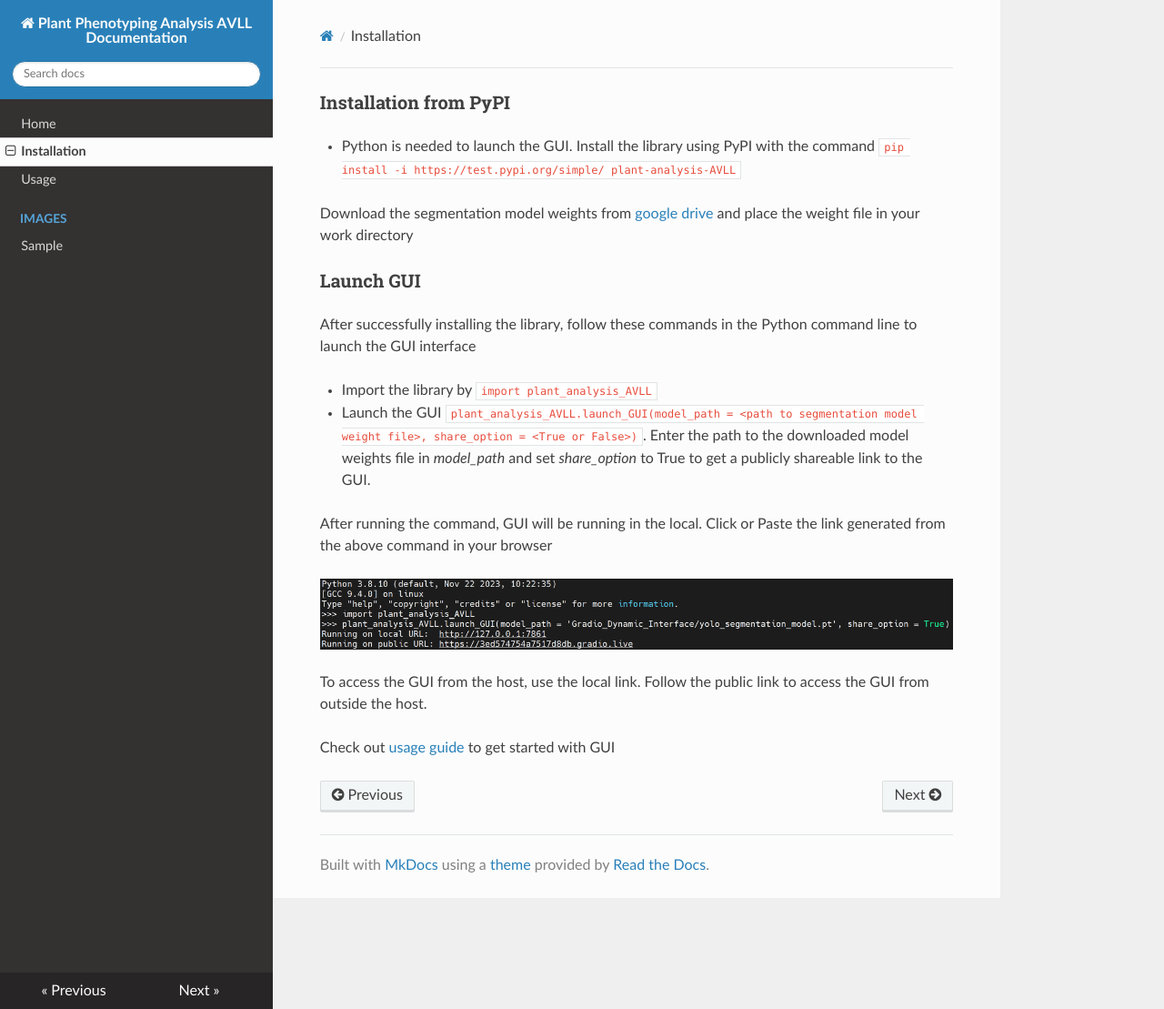
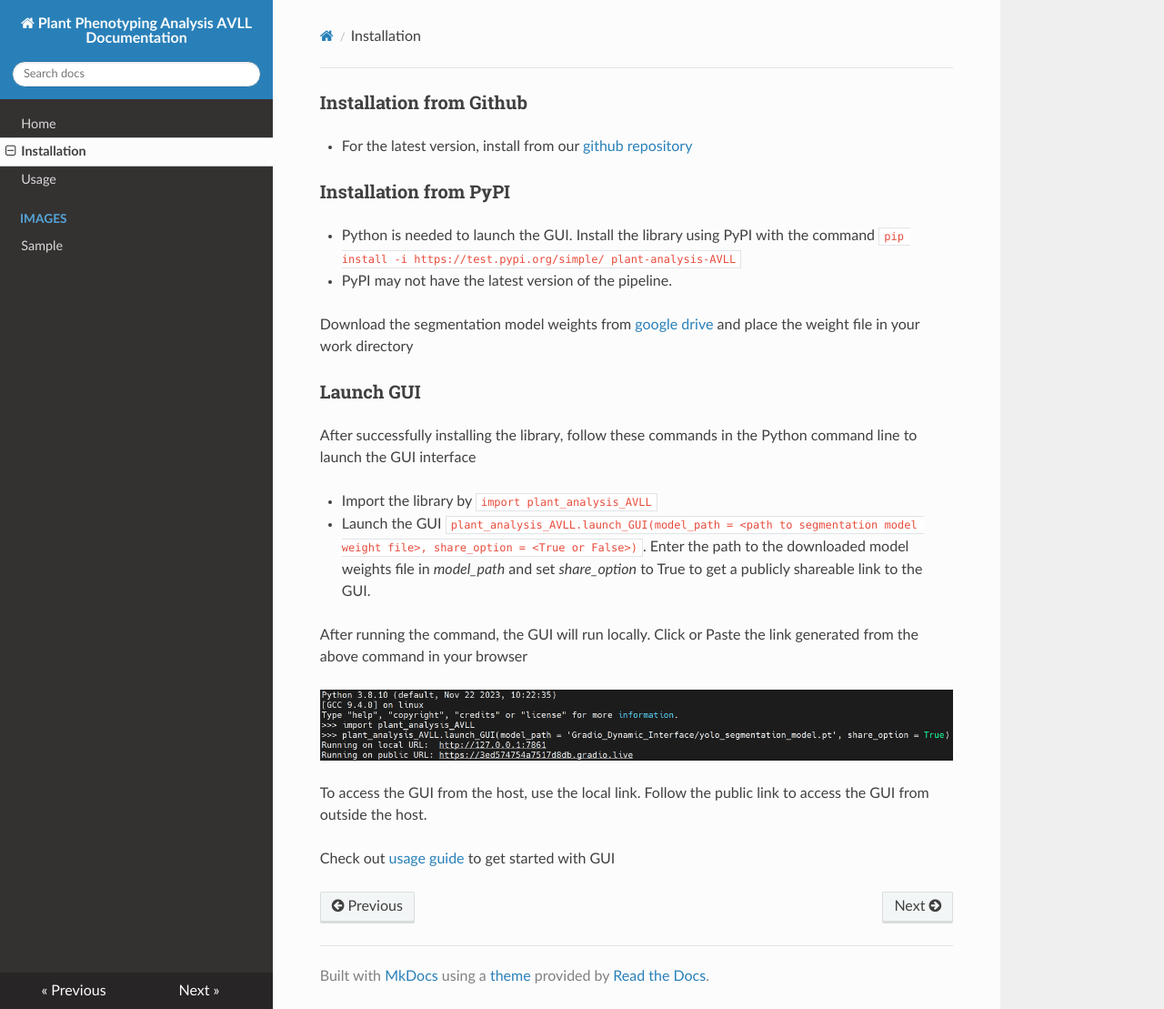
Before and after one commit to vusr/Plant_Analysis_AVLL, an MkDocs documentation site: the page built from docs/installation.md, in a window 1280 px wide and 1109 px high. Shown: the whole window at 91% size. Built offline with MkDocs 1.6.1, drawn with Linux system fonts in a browser that asks for light colours; nearby versions of some CDN libraries.

Commit message:
Update installation.md

```diff
--- a/docs/installation.md
+++ b/docs/installation.md
@@ -1,7 +1,12 @@
+### Installation from Github
+
+* For the latest version, install from our [github repository](https://github.com/Advanced-Vision-and-Learning-Lab/Plant_Analysis)
+
 ### Installation from PyPI
 
 * Python is needed to launch the GUI. Install the library using PyPI with the command
 `pip install -i https://test.pypi.org/simple/ plant-analysis-AVLL`
+* PyPI may not have the latest version of the pipeline.
 
 Download the segmentation model weights from [google drive](https://drive.google.com/file/d/1t8MW2etrZY7FecJPPQOBGv3pg6QOGMvt/view?usp=sharing) and place the weight file in your work directory
 
@@ -13,7 +18,7 @@ After successfully installing the library, follow these commands in the Python c
 
 * Launch the GUI `plant_analysis_AVLL.launch_GUI(model_path = <path to segmentation model weight file>, share_option = <True or False>)`. Enter the path to the downloaded model weights file in *model_path* and set *share_option* to True to get a publicly shareable link to the GUI.
 
-After running the command, GUI will be running in the local. Click or Paste the link generated from the above command in your browser
+After running the command, the GUI will run locally. Click or Paste the link generated from the above command in your browser
 
 ![image](./images/launching_gui_updated.png)
 
```
